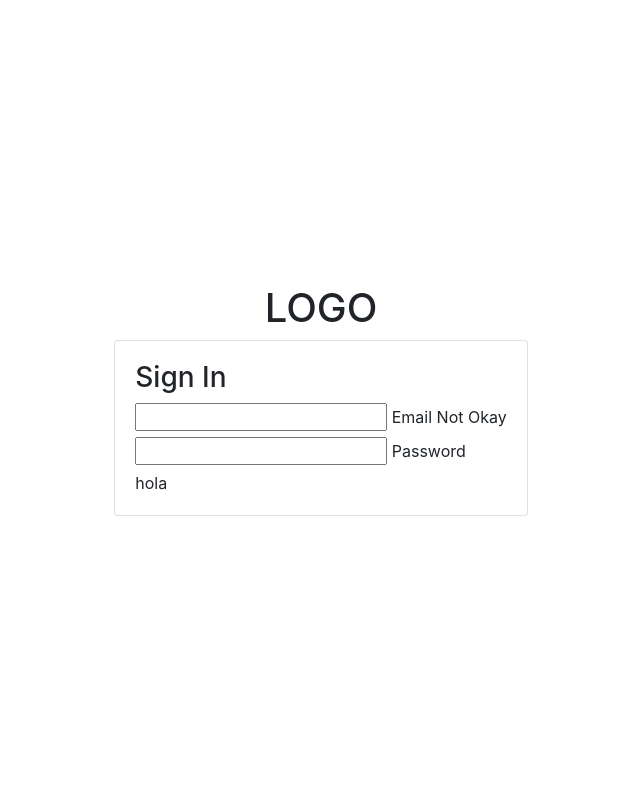
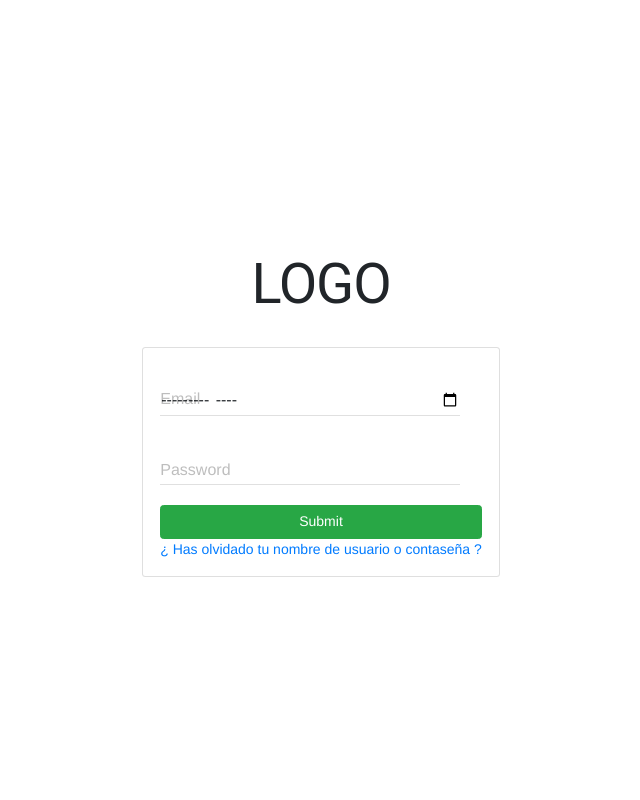
Before and after one commit to FernandoLeivaBrenes/DAW_PHP-project, a PHP site: page / in a window 1280 px wide. Shown: the whole page, without its empty margins (319-959 px from the left). Run offline with PHP 8.4, Linux system fonts and the light colour scheme.

Commit message:
Modified Materials Design - login

```diff
--- a/assets/css/index.css
+++ b/assets/css/index.css
@@ -3,3 +3,19 @@
     margin: 0;
     padding: 0;
 }
+
+label
+{
+    margin-bottom: 0;
+}
+
+.mdl-textfield--floating-label.is-focused .mdl-textfield__label,
+.mdl-textfield--floating-label.is-dirty .mdl-textfield__label,
+.mdl-textfield--floating-label.has-placeholder .mdl-textfield__label
+{
+    color:rgb(30, 230, 30);
+}
+
+.mdl-textfield--floating-label.is-invalid .mdl-textfield__label { color: #d50000; }
+
+.mdl-textfield--floating-label .mdl-textfield__label::after{ background-color: rgb(30, 230, 30);}
--- /dev/null
+++ b/assets/js/index.js
@@ -0,0 +1,3 @@
+$(document).ready(function(){
+    //Nada ahora mismo
+});
--- a/index.html
+++ b/index.html
@@ -10,39 +10,41 @@
     <script src="https://cdnjs.cloudflare.com/ajax/libs/popper.js/1.14.7/umd/popper.min.js" integrity="sha384-UO2eT0CpHqdSJQ6hJty5KVphtPhzWj9WO1clHTMGa3JDZwrnQq4sF86dIHNDz0W1" crossorigin="anonymous"></script>
     <script src="https://stackpath.bootstrapcdn.com/bootstrap/4.3.1/js/bootstrap.min.js" integrity="sha384-JjSmVgyd0p3pXB1rRibZUAYoIIy6OrQ6VrjIEaFf/nJGzIxFDsf4x0xIM+B07jRM" crossorigin="anonymous"></script>
 
-    <!--
+    <!-- -->
     <link rel="stylesheet" href="https://fonts.googleapis.com/icon?family=Material+Icons">
     <link rel="stylesheet" href="https://code.getmdl.io/1.3.0/material.indigo-pink.min.css">
     <script defer src="https://code.getmdl.io/1.3.0/material.min.js"></script>
-    -->
+
 
     <link rel="stylesheet" href="assets/css/index.css">
+    <script src="assets/js/index.js"></script>
 
     <title>/*FlussoBorvo*/ EcoRent </title> <!-- Sujeto a cambios -->
 
 </head>
-<body class="h-100 d-flex justify-content-center align-items-center flex-column">
-
+<body class="h-100">
+    <main class="h-100 d-flex justify-content-center align-items-center flex-column">
         <section><H1>LOGO</H1></section>
-    <section id="login-form" class="card card-xl-4">
-        <form class="card-body" action="#" method="POST">
-            <h3>Sign In</h3>
+        <section id="login-form" class="card">
+            <form class="card-body d-flex flex-column" action="#" method="POST">
 
                 <div class="mdl-textfield mdl-js-textfield mdl-textfield--floating-label">
-                <input class="mdl-textfield__input" type="text" id="email" pattern="[A-Z,a-z]*">
+                    <input class="mdl-textfield__input" type="month" id="email" pattern="[A-Z,a-z]$">
                     <label class="mdl-textfield__label" for="email">Email</label>
                     <span class="mdl-textfield__error">Not Okay</span>
                 </div>
 
                 <div class="mdl-textfield mdl-js-textfield mdl-textfield--floating-label">
-                <input class="mdl-textfield__input" type="password" id="passText" pattern="[A-Z,a-z]*">
+                    <input class="mdl-textfield__input" type="password" id="passText">
                     <label class="mdl-textfield__label" for="passText">Password</label>
                 </div>
 
-            <div>hola</div>
+                <input type="submit" class="btn btn-success">
+
+                <a class="text-right text-primary text-decoration-none" href="#">¿ Has olvidado tu nombre de usuario o contaseña ?</a>
 
             </form>
         </section>
-
+    </main>
 </body>
 </html>
```
Lines whose indentation alone changed are shown as unchanged.
